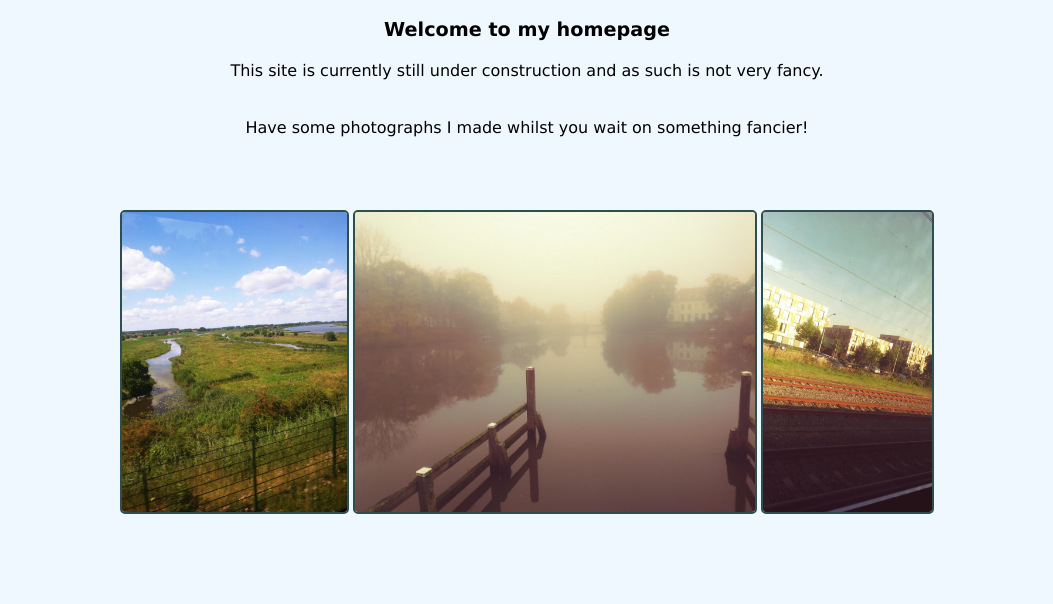
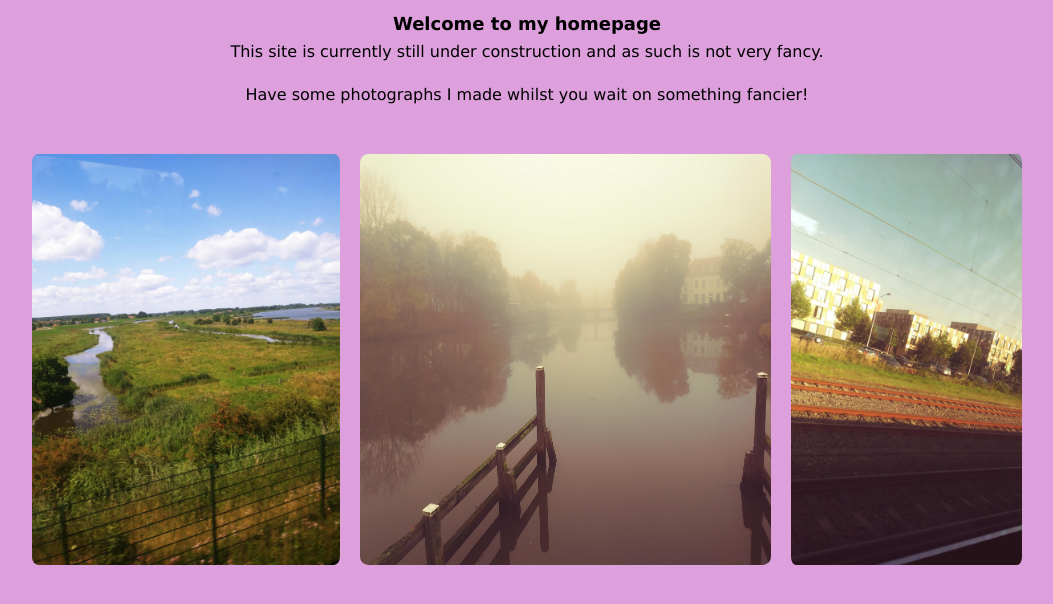
Before and after one commit to JSG-GIT/jibstercodes.github.io, a plain HTML site: page index.html in a window 1280 px wide. Shown: the whole page, without its empty margins (113-1166 px from the left). Drawn offline with Linux system fonts and the light colour scheme.

Commit message:
New tests

```diff
--- a/index.css
+++ b/index.css
@@ -1,36 +1,43 @@
 body {
-    background-color:aliceblue;
+    font-family: Verdana, Geneva, Tahoma, sans-serif;
+    background-color:plum;
 }
 
 p {
-    font-family: Verdana, Geneva, Tahoma, sans-serif;
-    font-size: medium;
+    font-size: normal;
     margin: auto;
-    width: 50%;
-    text-align: center;
-    padding: 10px;
+    padding: 0.2vw;
 }
 
 h1 {
-    font-family: Verdana, Geneva, Tahoma, sans-serif;
-    font-size: larger;
+    font-size: large;
     margin: auto;
-    width: 50%;
+    padding: 0.4vw;
+}
+
+div.head {
     text-align: center;
-    padding: 10px;
+    width: 80%;
+    left: 10%;
+    position: relative;
+    display: flex;
+    flex-direction: column;
 }
 
 div.gallery {
-    padding-top: 5%;
-    width: 75%;
-    height: auto;
-    margin: auto;
+    width: 80%;
+    max-height: 70%;
+    padding-top: 3%;
+    left: 10%;
+    position: relative;
+    display: flex;
+    flex-direction: row;
     text-align: center;
 }
 
 img {
-    border: 2px solid darkslategray;
-    width: auto;
-    height: 300px;
-    border-radius: 5px;
+    min-width: 0;
+    margin: 1%;
+    border-radius: 2%;
+    position: relative;
 }
--- a/index.html
+++ b/index.html
@@ -2,14 +2,16 @@
 <html lang="en">
     <head>
         <title>Jibbe's Home</title>
-        <link rel="icon" type="image/x-icon" href="favicon.ico">
+        <link rel="icon" type="image/x-icon" href="assets/favicon.ico">
         <link rel="stylesheet" href="index.css">
     </head>
     <body>
-        <h1>Welcome to my homepage</h1>
-        <p>This site is currently still under construction and as such is not very fancy.</p>
-        <br>
-        <p>Have some photographs I made whilst you wait on something fancier!</p>
+		<div class="head">
+			<h1>Welcome to my homepage</h1>
+			<p>This site is currently still under construction and as such is not very fancy.</p>
+			<br>
+			<p>Have some photographs I made whilst you wait on something fancier!</p>
+		</div>
         <div class="gallery">
             <img src="assets/photo_0.jpeg">
             <img src="assets/photo_2.jpeg">
```
Also changed, not shown: assets/favicon.ico (renamed from favicon.ico), 1 other file.
